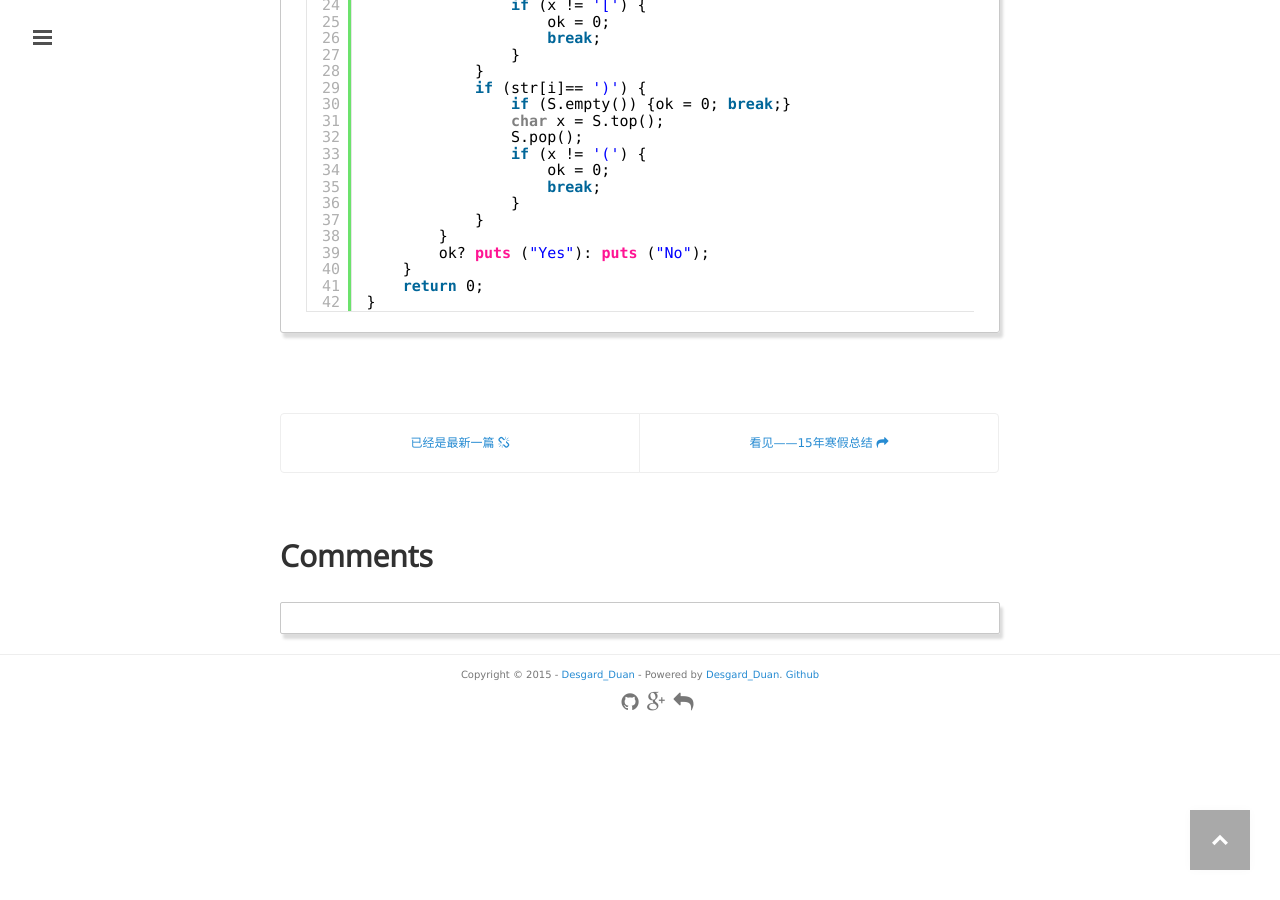
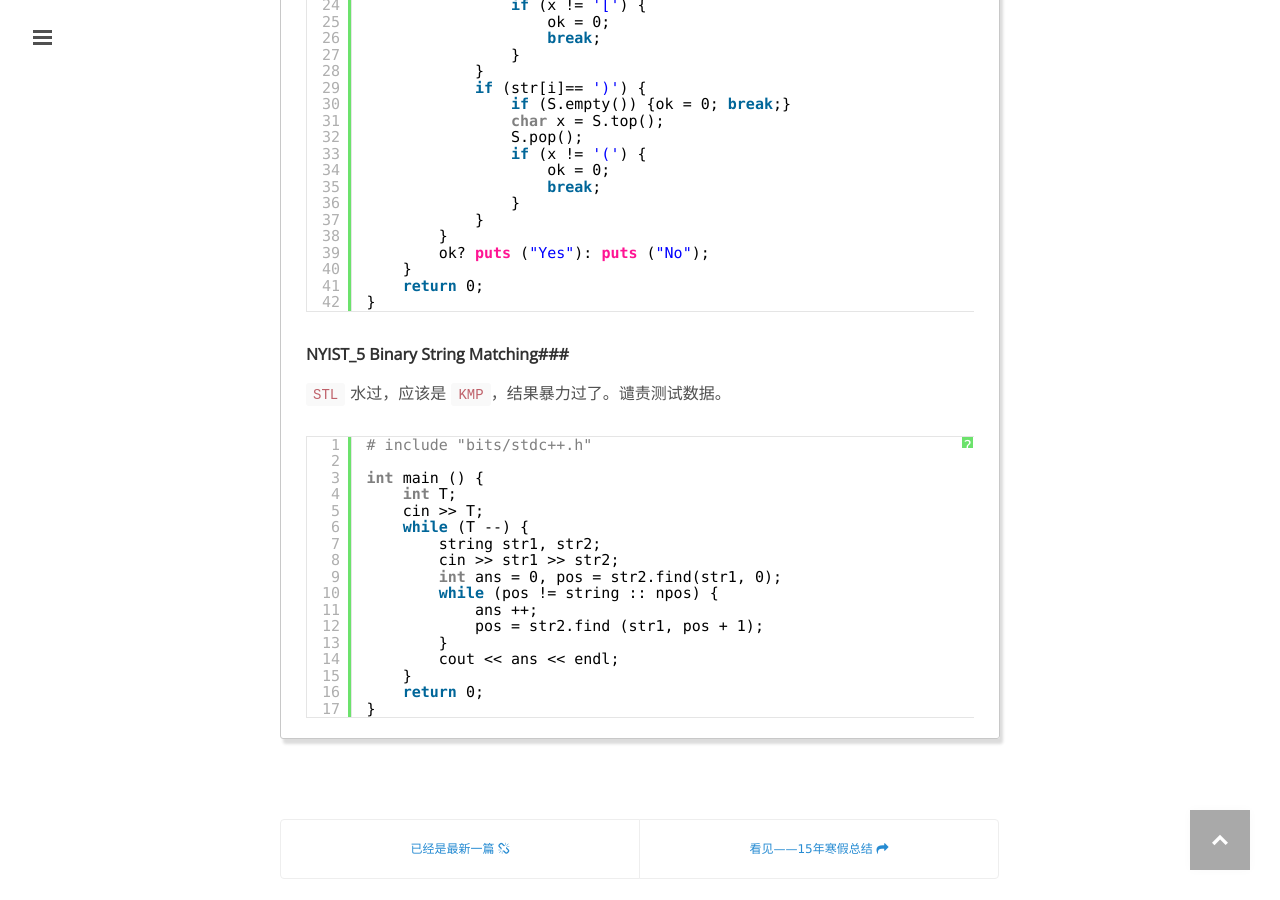
Before and after one commit to Desgard/desgard.github.com, a Jekyll site: the page built from _posts/2015-03-08-new_semester_program.md, in a window 1280 px wide and 900 px high, scrolled down 1516 px. Built offline with Jekyll 4.4.1, drawn with Linux system fonts in a browser that asks for light colours; Markdown is read by kramdown in place of the engine named in the settings; comment, search, counter and statistics services are not loaded; some of the changed text lies outside the part shown.

Commit message:
2015-3-8 update

```diff
--- a/_posts/2015-03-08-new_semester_program.md
+++ b/_posts/2015-03-08-new_semester_program.md
@@ -13,7 +13,7 @@ JM 和 RUO 好努力！<br />
 <!-- more -->
 
 ###NYIST_2 括号配对问题###
-Stack 的经典例题，唯一的陷阱就是注意栈空的情况。<br />
+<code>Stack</code> 的经典例题，唯一的陷阱就是注意栈空的情况。<br />
 <div>
 <pre class="brush: cpp">
 #include "bits/stdc++.h"
@@ -61,3 +61,28 @@ int main () {
 
 </pre>
 </div>
+
+###NYIST_5 Binary String Matching###
+<code>STL</code> 水过，应该是 <code>KMP</code>，结果暴力过了。谴责测试数据。<br />
+<div>
+<pre class="brush: cpp">
+#include "bits/stdc++.h"
+
+int main () {
+    int T;
+    cin >> T;
+    while (T --) {
+        string str1, str2;
+        cin >> str1 >> str2;
+        int ans = 0, pos = str2.find(str1, 0);
+        while (pos != string :: npos) {
+            ans ++;
+            pos = str2.find (str1, pos + 1);
+        }
+        cout << ans << endl;
+    }
+    return 0;
+}
+
+</pre>
+</div>
```
